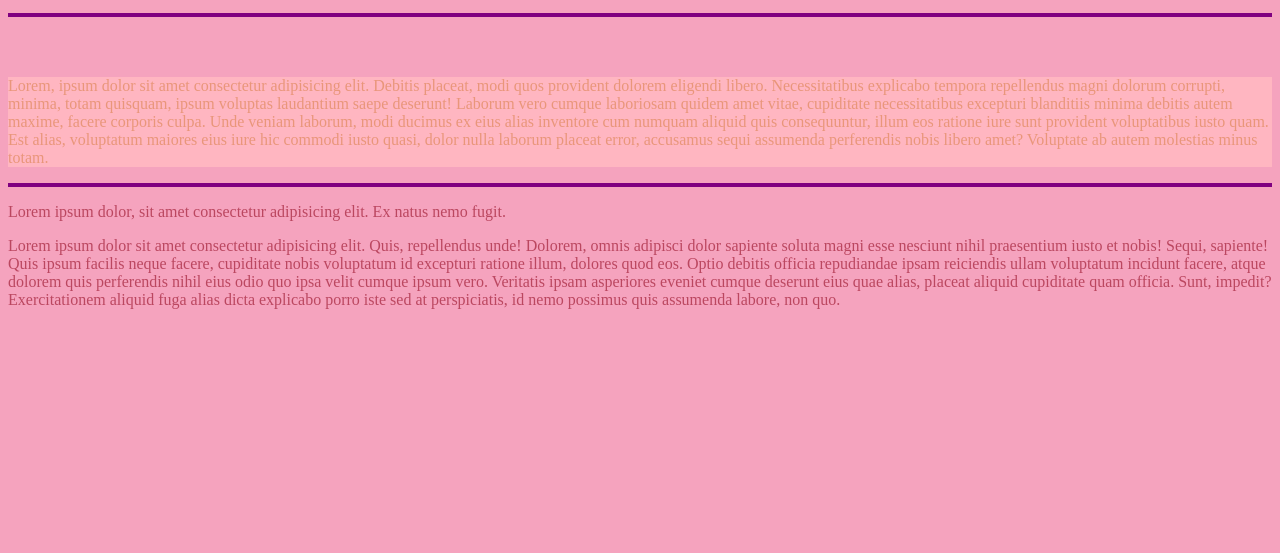
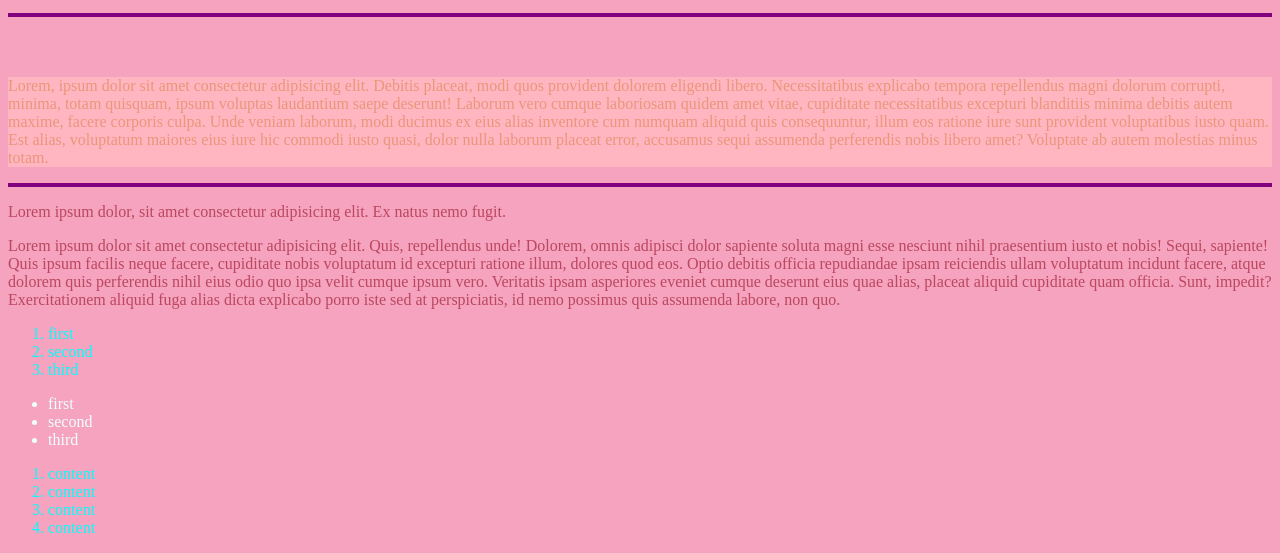
Before and after one commit to BellaHerrera/third-website, a plain HTML site: page index.html in a window 1280 px wide. Shown: the part 355-908 px from the top of the page. Before the commit the page ends 800 px from the top, so only its background shows below. Drawn offline with Linux system fonts and the light colour scheme.

Commit message:
added more content

```diff
--- a/index.html
+++ b/index.html
@@ -1,25 +1,59 @@
 <!DOCTYPE html>
 <html>
+
 <head>
     <title>third website</title>
     <link rel="stylesheet" href="styles.css">
 </head>
+
 <body>
     <h1>third website</h1>
     <p>third website in play</p>
-        <img src="https://www.freeiconspng.com/thumbs/heart-png/heart-png-31.png" alt=""
-        width = 200px height=200px>
+    <img src="https://www.freeiconspng.com/thumbs/heart-png/heart-png-31.png" alt="" width=200px height=200px>
 
-        <img src="https://www.travelandleisure.com/thmb/wwUPgdpCUuD5sAPFLQf4YasjH0M=/1500x0/filters:no_upscale():max_bytes(150000):strip_icc()/chicago-illinois-CHITG0221-e448062fc5164da0bba639f9857987f6.jpg" alt=""
-        width = 200px height = 200px>
-        <p id ="special">Lorem ipsum dolor sit amet consectetur, adipisicing elit. Ea, sed asperiores rerum explicabo quod reprehenderit doloremque sint, deleniti, officia delectus ducimus velit pariatur rem. Quaerat.</p>
+    <img src="https://www.travelandleisure.com/thmb/wwUPgdpCUuD5sAPFLQf4YasjH0M=/1500x0/filters:no_upscale():max_bytes(150000):strip_icc()/chicago-illinois-CHITG0221-e448062fc5164da0bba639f9857987f6.jpg"
+        alt="" width=200px height=200px>
+    <p id="special">Lorem ipsum dolor sit amet consectetur, adipisicing elit. Ea, sed asperiores rerum explicabo quod
+        reprehenderit doloremque sint, deleniti, officia delectus ducimus velit pariatur rem. Quaerat.</p>
     <hr>
     <br>
     <br>
-        <p id="special2">Lorem, ipsum dolor sit amet consectetur adipisicing elit. Debitis placeat, modi quos provident dolorem eligendi libero. Necessitatibus explicabo tempora repellendus magni dolorum corrupti, minima, totam quisquam, ipsum voluptas laudantium saepe deserunt! Laborum vero cumque laboriosam quidem amet vitae, cupiditate necessitatibus excepturi blanditiis minima debitis autem maxime, facere corporis culpa. Unde veniam laborum, modi ducimus ex eius alias inventore cum numquam aliquid quis consequuntur, illum eos ratione iure sunt provident voluptatibus iusto quam. Est alias, voluptatum maiores eius iure hic commodi iusto quasi, dolor nulla laborum placeat error, accusamus sequi assumenda perferendis nobis libero amet? Voluptate ab autem molestias minus totam.</p>
-        <hr id = #burger>
+    <p id="special2">Lorem, ipsum dolor sit amet consectetur adipisicing elit. Debitis placeat, modi quos provident
+        dolorem eligendi libero. Necessitatibus explicabo tempora repellendus magni dolorum corrupti, minima, totam
+        quisquam, ipsum voluptas laudantium saepe deserunt! Laborum vero cumque laboriosam quidem amet vitae, cupiditate
+        necessitatibus excepturi blanditiis minima debitis autem maxime, facere corporis culpa. Unde veniam laborum,
+        modi ducimus ex eius alias inventore cum numquam aliquid quis consequuntur, illum eos ratione iure sunt
+        provident voluptatibus iusto quam. Est alias, voluptatum maiores eius iure hic commodi iusto quasi, dolor nulla
+        laborum placeat error, accusamus sequi assumenda perferendis nobis libero amet? Voluptate ab autem molestias
+        minus totam.</p>
+    <hr id=#burger>
     <p id="special3">Lorem ipsum dolor, sit amet consectetur adipisicing elit. Ex natus nemo fugit.</p>
-        <p id="special4">Lorem ipsum dolor sit amet consectetur adipisicing elit. Quis, repellendus unde! Dolorem, omnis adipisci dolor sapiente soluta magni esse nesciunt nihil praesentium iusto et nobis! Sequi, sapiente! Quis ipsum facilis neque facere, cupiditate nobis voluptatum id excepturi ratione illum, dolores quod eos. Optio debitis officia repudiandae ipsam reiciendis ullam voluptatum incidunt facere, atque dolorem quis perferendis nihil eius odio quo ipsa velit cumque ipsum vero. Veritatis ipsam asperiores eveniet cumque deserunt eius quae alias, placeat aliquid cupiditate quam officia. Sunt, impedit? Exercitationem aliquid fuga alias dicta explicabo porro iste sed at perspiciatis, id nemo possimus quis assumenda labore, non quo.</p>
+    <p id="special4">Lorem ipsum dolor sit amet consectetur adipisicing elit. Quis, repellendus unde! Dolorem, omnis
+        adipisci dolor sapiente soluta magni esse nesciunt nihil praesentium iusto et nobis! Sequi, sapiente! Quis ipsum
+        facilis neque facere, cupiditate nobis voluptatum id excepturi ratione illum, dolores quod eos. Optio debitis
+        officia repudiandae ipsam reiciendis ullam voluptatum incidunt facere, atque dolorem quis perferendis nihil eius
+        odio quo ipsa velit cumque ipsum vero. Veritatis ipsam asperiores eveniet cumque deserunt eius quae alias,
+        placeat aliquid cupiditate quam officia. Sunt, impedit? Exercitationem aliquid fuga alias dicta explicabo porro
+        iste sed at perspiciatis, id nemo possimus quis assumenda labore, non quo.</p>
 
+    <!-- ordered list -->
+    <ol>
+        <li>first</li>
+        <li>second</li>
+        <li>third</li>
+    </ol>
+    <!-- end ordered list -->
+    <ul>
+        <li>first</li>
+        <li>second</li>
+        <li>third</li>
+    </ul>
+    <ol>
+        <li>content</li>
+        <li>content</li>
+        <li>content</li>
+        <li>content</li>
+    </ol>
 </body>
+
 </html>
--- a/styles.css
+++ b/styles.css
@@ -1,36 +1,46 @@
-body{
-background-color: rgb(245, 163, 190);
-color:white;
-}
-h1{
-    color:blueviolet;
-}
-p{
-    color:rgb(187, 71, 96);
+body {
+    background-color: rgb(245, 163, 190);
+    color: white;
 }
 
-img{
+h1 {
+    color: blueviolet;
+}
+
+p {
+    color: rgb(187, 71, 96);
+}
+
+img {
     border: 50%;
 }
 
-img{
+img {
     border: 50%;
 }
 
-#special{
+#special {
     color: #E6E6FA;
     background-color: cornflowerblue;
 }
 
-#special2{
-    color:darksalmon;
-    background-color:#FFB6C1;
+#special2 {
+    color: darksalmon;
+    background-color: #FFB6C1;
 }
 
-hr{
+hr {
     border: 2px solid purple;
 }
 
-#burger{
-    2px:color:lavender;
+#burger {
+    2px: color:lavender;
 }
+
+ol{
+    color:aqua;
+}
+
+ul{
+    color:azure;
+}
```
Lines whose indentation alone changed are shown as unchanged.
